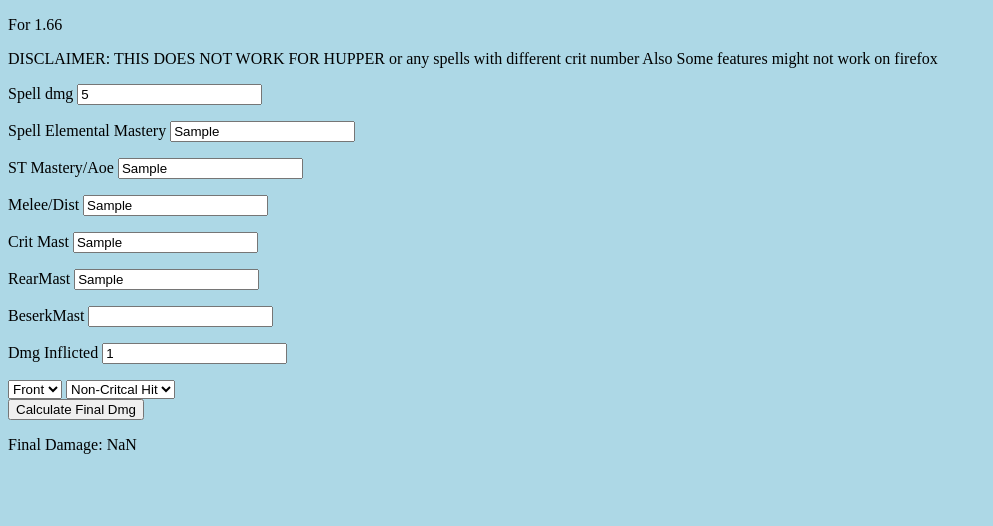
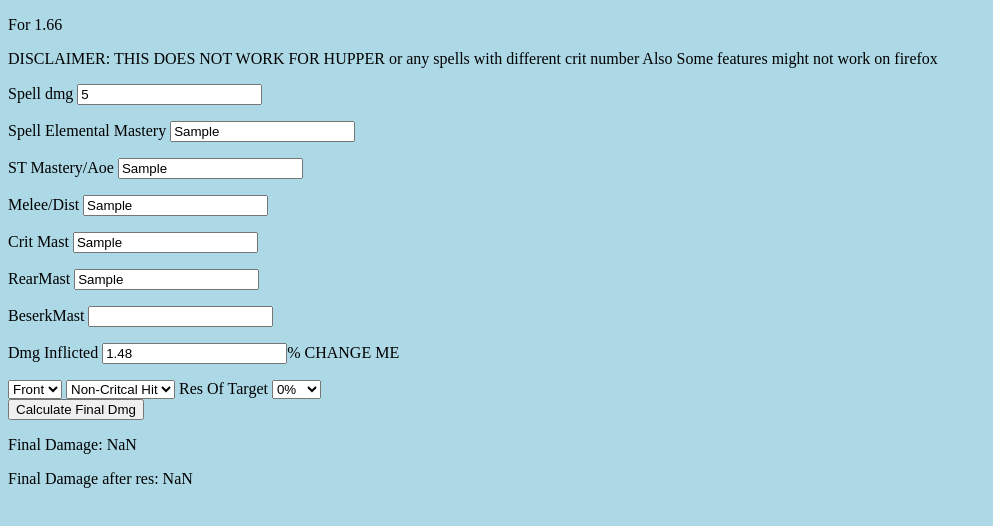
Before and after one commit to poreniyi/WakfuDmg, a plain HTML site: page index.html in a window 1280 px wide. Both pictures are taken after typing "5", "Sample", "Sample", "Sample", "Sample", "Sample" into the empty fields and a click on the button "Calculate Final Dmg". Shown: the whole page, without its empty margins (0-993 px from the left). Drawn offline with Linux system fonts and the light colour scheme.

Commit message:
Fixed calculations

```diff
--- a/index.html
+++ b/index.html
@@ -36,7 +36,7 @@
                 <input type='text' id="BeserkMast">
         </p>
         <p>Dmg Inflicted
-                <input value='1' type='text' id="dmgInflicted">
+                <input value='1.48' type='text' id="dmgInflicted">% CHANGE ME
         </p>
     </div>
 
@@ -72,11 +72,28 @@
                     <option value="1" selected>Non-Critcal Hit</option>
                     <option value="1.25">Critcal Hit</option>
             </select>
+            <span>Res Of Target</span>
+            <select id="res">
+                <option value="0" selected>0%</option>
+                <option value="10">10%</option>
+                <option value="20" >20%</option>
+                <option value="30">30%</option>
+                <option value="40" >40%</option>
+                <option value="50">50%</option>
+                <option value="60" >60%</option>
+                <option value="70">70%</option>
+                <option value="80" >80%</option>
+                <option value="90">90%</option>
+            </select>
     </div>
     <button id="btn">Calculate Final Dmg</button>
     <p id='Finaldmg'>
 
     </p>
+    <p id='dmgAfterRes'>
+
+    </p>
+
   <script src="my_script.js"></script>
 </body>
 </html>
--- a/my_script.js
+++ b/my_script.js
@@ -7,6 +7,7 @@ const spellDmg=document.querySelector('#spellDmg');
 const beserkDmg=document.querySelector("#BeserkMast");
 const finalDmg=document.querySelector("#Finaldmg");
 const dmgInflicted=document.querySelector("#dmgInflicted");
+const afterResText=document.querySelector("#dmgAfterRes");
 const button=document.querySelector('#btn');
 
 finalDmg.textContent="Final Damage: ";
@@ -26,12 +27,6 @@ let critMultiplier=1;
 let block=1;
 let finalDmgBeforeRes=0;
 
-//res
-let targetRes=0;
-let barrier=0;
-let reduction= targetRes-barrier;
-
-let finalDmgNumber=finalDmgBeforeRes-reduction;
 
 const setValues=function(){
 //base
@@ -57,20 +52,31 @@ directionMultiplier=Number(directionValue);
 //sumofMasteries
 sumOfMasteries=typeMastery+rangeMastery+critMastery+rearMastery+elementalMastery+beserkMastery;
 sumofDmgInflicted=Number(dmgInflicted.value);
-console.log("This is all Masteries: "+sumOfMasteries);
+
 
 //calculations here
 sumOfMasteries=1+sumOfMasteries/100;
 //dmg
 finalDmgBeforeRes=baseDmg*sumOfMasteries*sumofDmgInflicted*directionMultiplier*critMultiplier*block;
 
+
+//res
+let targetRes=0;
+let barrier=0;
+
+let selectorRes=document.querySelector("#res");
+targetRes=1-(Number(selectorRes[selectorRes.selectedIndex].value)/100);
+console.log(targetRes);
+let reduction= targetRes-barrier;
+
+
+let finalDmgNumber=finalDmgBeforeRes*targetRes;
+
 finalDmg.textContent="Final Damage: "+finalDmgBeforeRes;
+afterResText.textContent="Final Damage after res: "+finalDmgNumber;
 }
 
-let astring=`base ${baseDmg} sumofDmgInflicted ${sumofDmgInflicted} sumofMasteries${sumOfMasteries} direction${directionMultiplier} crit${critMultiplier}
- block ${block}`;
 
 button.addEventListener('click', ()=>{
    setValues();
-   console.log(astring);
 });
```
